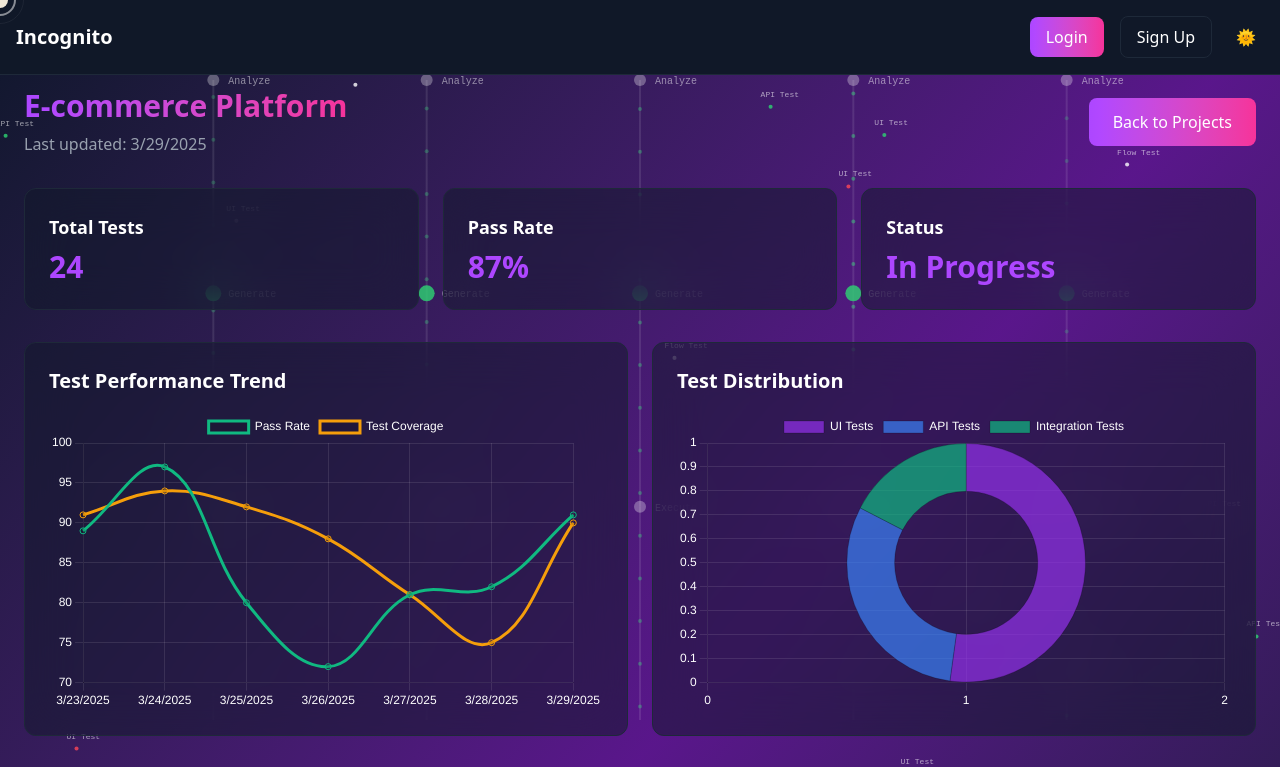
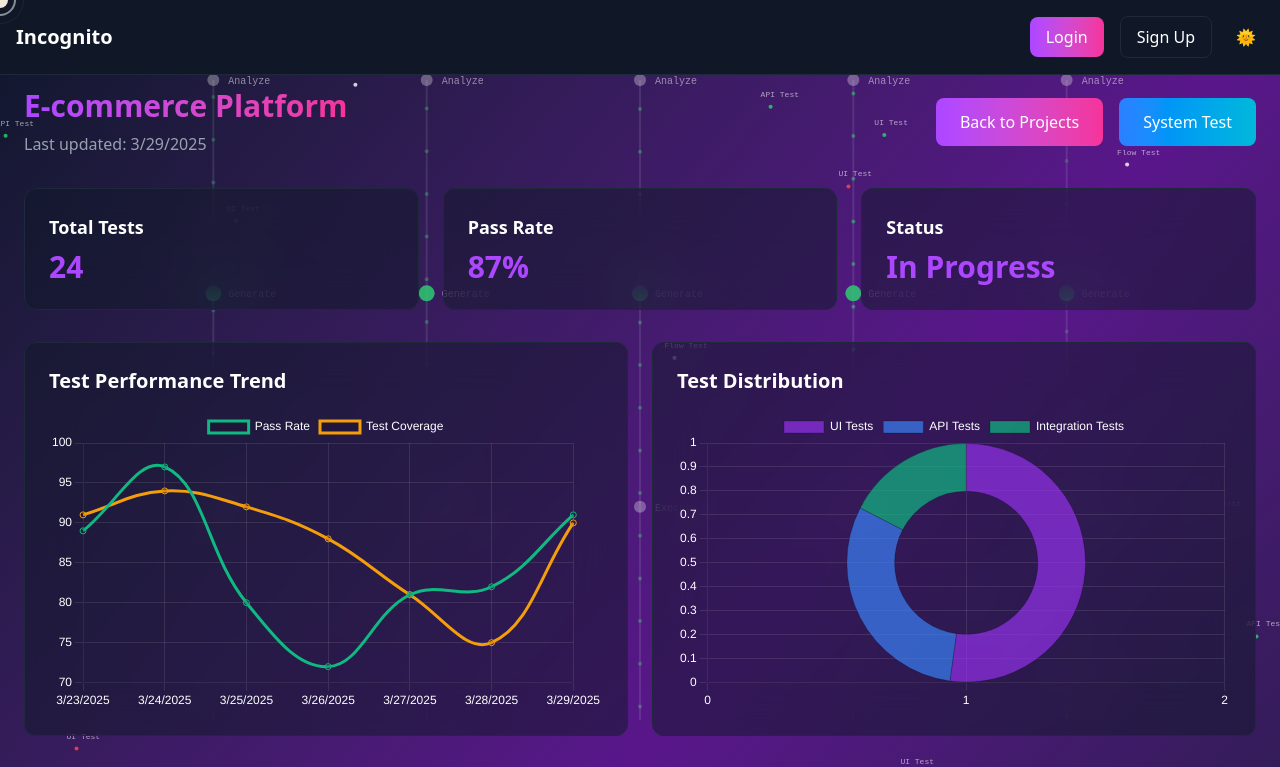
Before and after one commit to hkpatel321/Incognito, a React (Vite) app: page /project/1 in a window 1280 px wide. Shown: the top 767 px of the page. Built offline with nearby package versions, Linux system fonts and the light colour scheme.

Commit message:
Added System Testing Buttion

```diff
--- a/src/components/ProjectDashboard.jsx
+++ b/src/components/ProjectDashboard.jsx
@@ -191,12 +191,20 @@ function ProjectDashboard() {
               Last updated: {new Date().toLocaleDateString()}
             </p>
           </div>
+          <div className="flex gap-4">
             <button
               onClick={() => navigate('/dashboard')}
               className="px-6 py-3 rounded-lg bg-gradient-to-r from-purple-500 to-pink-500 text-white hover:from-pink-500 hover:to-purple-500 transform hover:-translate-y-1 transition-all duration-300"
             >
               Back to Projects
             </button>
+            <button
+              onClick={() => alert('Starting System Test...')}
+              className="px-6 py-3 rounded-lg bg-gradient-to-r from-blue-500 to-cyan-500 text-white hover:from-cyan-500 hover:to-blue-500 transform hover:-translate-y-1 transition-all duration-300"
+            >
+              System Test
+            </button>
+          </div>
         </div>
 
         <div className="grid grid-cols-1 lg:grid-cols-3 gap-6 mb-8">
--- a/src/components/Signup.jsx
+++ b/src/components/Signup.jsx
@@ -23,6 +23,7 @@ function Signup() {
       });
 
       const data = await response.json();
+      console.log(data);
 
       if (response.ok) {
         console.log("Signup successful:", data);
```
Lines whose indentation alone changed are shown as unchanged.
